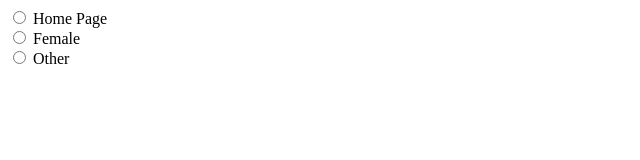
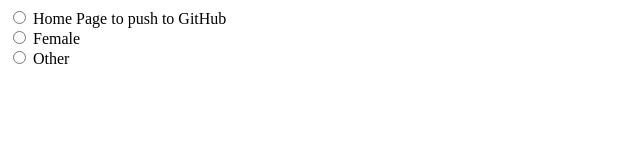
Before and after one commit to JacoTaute-hub/git-demo, a plain HTML site: page web/index.html in a window 1280 px wide. Shown: the whole page, without its empty margins (0-640 px from the left). Drawn offline with Linux system fonts and the light colour scheme.

Commit message:
Update index.html for github

```diff
--- a/web/index.html
+++ b/web/index.html
@@ -1,6 +1,6 @@
 <form>
   <input type="radio" id="male" name="gender" value="male">
-  <label for="male">Home Page</label><br>
+  <label for="male">Home Page to push to GitHub</label><br>
   <input type="radio" id="female" name="gender" value="female">
   <label for="female">Female</label><br>
   <input type="radio" id="other" name="gender" value="other">
```
